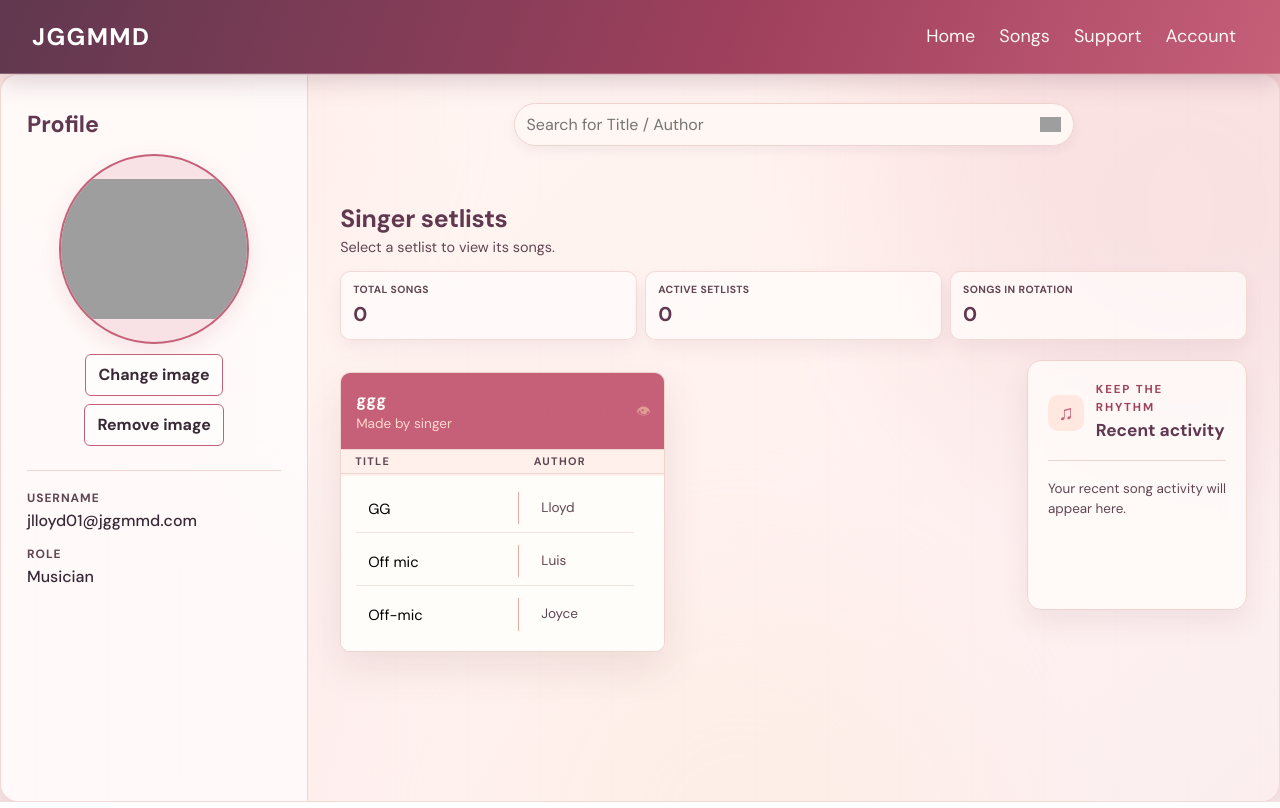
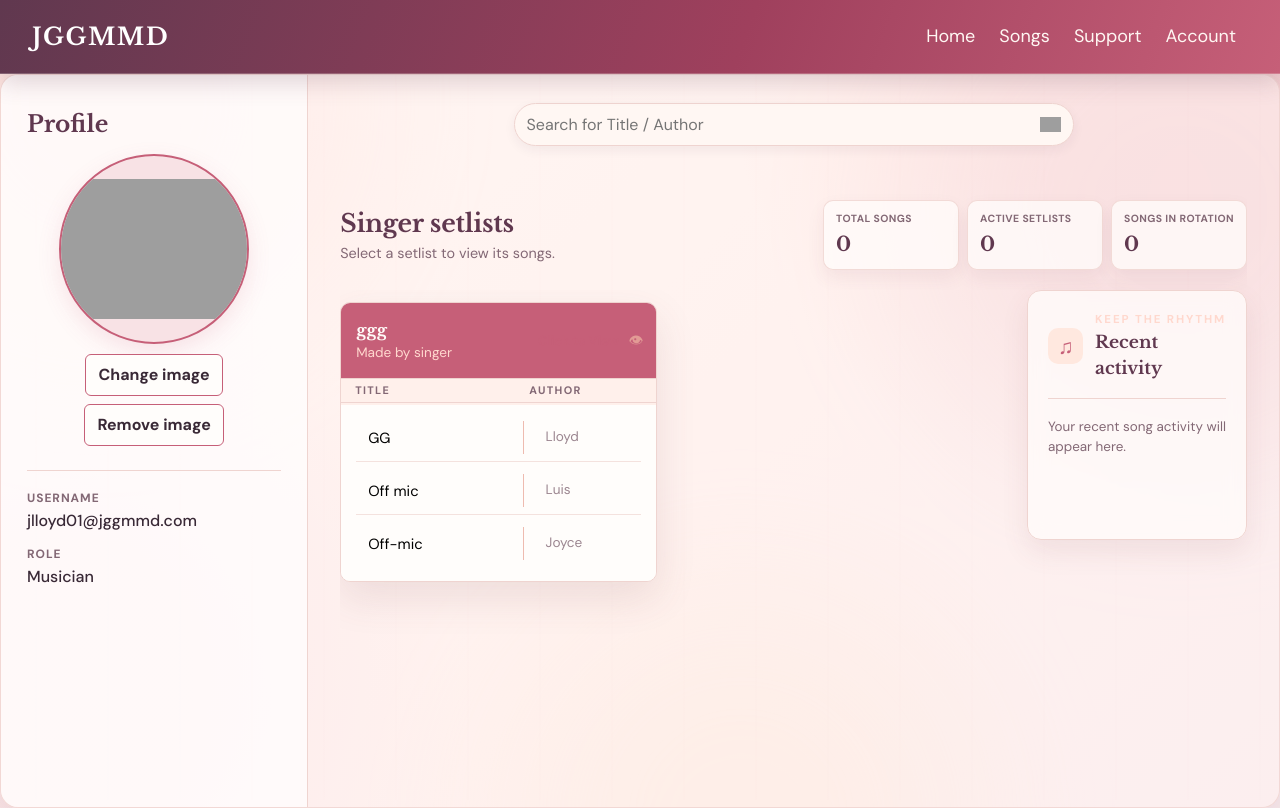
Before and after one commit to Dino0207/JGGMMD, a PHP site: page /jggmmd.php in a window 1280 px wide. Run offline with PHP 8.4, Linux system fonts and the light colour scheme; a user stored in the database is signed in; data comes from the database, SQL or seed files in the repository; some libraries are stand-ins or nearby versions; grey boxes are pictures that could not be loaded.

Commit message:
Revert "redesign"
This reverts commit 305c9e6d56e985af3d9eb882e888f234156086d1.

```diff
--- a/frontend/styles.css
+++ b/frontend/styles.css
@@ -1,4 +1,4 @@
-@import url("https://fonts.googleapis.com/css2?family=DM+Sans:wght@400;500;700&display=swap");
+@import url("https://fonts.googleapis.com/css2?family=DM+Sans:wght@400;500;700&family=Libre+Baskerville:wght@700&display=swap");
 
 :root {
     --primary-color: #176b68;
@@ -34,6 +34,10 @@ body {
     line-height: 1.5;
 }
 
+h1, h2, h3, .navbar h1, .navbar h2 {
+    font-family: "Libre Baskerville", serif;
+}
+
 .navbar {
     position: sticky;
     top: 0;
@@ -57,6 +61,8 @@ body {
 }
 
 
+
+/* Warm studio palette and dashboard polish */
 :root {
     --primary-color: #c65f78;
     --secondary-color: #e9aa9d;
@@ -65,7 +71,7 @@ body {
     --surface-color: #fffdfb;
     --text-color: #392936;
     --input-boxes: #fff0eb;
-    --muted-color: #604653;
+    --muted-color: #836875;
     --border-color: #efd4d0;
     --accent-plum: #60384f;
     --accent-lavender: #f8e2e5;
@@ -163,7 +169,8 @@ body::before {
     background: rgb(255 253 251 / 88%);
 }
 .song-list-header {
-    position: static;
+    position: sticky;
+    top: 0;
     z-index: 1;
     display: grid;
     grid-template-columns: minmax(0, 1.35fr) minmax(0, 1fr);
@@ -371,7 +378,7 @@ body::after {
     box-shadow: 0 8px 18px rgb(117 62 78 / 7%);
 }
 .stat-card span { display: block; color: var(--muted-color); font-size: 0.65rem; font-weight: 700; letter-spacing: 0.04em; text-transform: uppercase; }
-.stat-card strong { display: block; margin-top: 2px; color: var(--accent-plum); font-size: 1.25rem; }
+.stat-card strong { display: block; margin-top: 2px; color: var(--accent-plum); font-family: "Libre Baskerville", serif; font-size: 1.25rem; }
 .dashboard-lower {
     display: grid;
     grid-template-columns: minmax(0, 1fr) minmax(220px, 0.32fr);
@@ -744,7 +751,8 @@ body::after {
 }
 
 .setlist-heading {
-    position: relative;
+    position: sticky;
+    top: 0;
     z-index: 1;
     flex: 0 0 auto;
     padding: 15px;
@@ -802,8 +810,8 @@ body::after {
     gap: 6px;
     margin: 0;
     padding: 12px 15px 15px;
-    overflow: visible;
-    overscroll-behavior: auto;
+    overflow-y: auto;
+    overscroll-behavior: contain;
 }
 .setlist-song { display: grid; grid-template-columns: minmax(0, 1fr) auto; justify-content: stretch; align-items: center; gap: 10px; }
 .setlist-song-title,
@@ -1549,8 +1557,7 @@ body::after {
 
 .sbody .hero .setlist-container .setlist-items {
     width: calc(50% - 10px);
-    height: auto;
-    min-height: 0;
+    height: 280px;
     max-width: none;
     padding: 0;
     border: 1px solid var(--border-color);
@@ -1632,7 +1639,7 @@ body::after {
     .sbody .s-bar { padding: 20px 18px 8px; }
     .sbody .hero { padding: 16px 18px 28px; }
     .setlist-toolbar { padding-bottom: 16px; }
-    .sbody .hero .setlist-container .setlist-items { width: 100%; height: auto; min-height: 0; }
+    .sbody .hero .setlist-container .setlist-items { width: 100%; height: 230px; min-height: 210px; }
 }
 
 @media (max-width: 450px) {
@@ -1643,12 +1650,13 @@ body::after {
 }
 
 .dashboard-lower .setlist-container {
-    height: auto;
-    min-height: 0;
-    overflow: visible;
+    height: min(560px, calc(100vh - 320px));
+    min-height: 260px;
+    overflow-y: auto;
+    overflow-x: hidden;
     align-content: start;
-    overscroll-behavior: auto;
-    scrollbar-gutter: auto;
+    overscroll-behavior: contain;
+    scrollbar-gutter: stable;
 }
 
 .setlist-items > .song-list-header,
@@ -1669,176 +1677,15 @@ body::after {
     flex: 0 0 24px;
 }
 
-.setlist-toolbar {
-    position: static;
-    display: grid;
-    grid-template-columns: minmax(0, 1fr) auto auto;
-    align-items: center;
-    overflow: visible;
-}
-.setlist-toolbar > div { min-width: 0; }
-.setlist-title-group {
-    display: grid;
-    grid-template-columns: auto minmax(220px, 360px);
-    align-items: center;
-    column-gap: 22px;
-    min-width: 0;
-}
-.setlist-title-group h2,
-.setlist-title-group > p { grid-column: 1; }
-.setlist-title-group .search-field {
-    grid-column: 2;
-    grid-row: 1 / span 2;
-    display: flex;
-    align-items: center;
-    gap: 8px;
-    width: 100%;
-    padding: 0 12px;
-    border: 1px solid var(--border-color);
-    border-radius: 24px;
-    background: var(--surface-color);
-    box-shadow: 0 4px 12px rgb(59 31 63 / 6%);
-}
-.setlist-title-group .search-field input[type="search"] {
-    width: 100%;
-    min-width: 0;
-    padding: 10px 0;
-    border: 0;
-    outline: 0;
-    background: transparent;
-    color: var(--text-color);
-    font: inherit;
-}
-.setlist-title-group .search-field:focus-within {
-    border-color: var(--primary-color);
-    box-shadow: 0 0 0 3px rgb(198 95 120 / 18%);
-}
-.setlist-title-group .search-icon { width: 21px; height: 21px; object-fit: contain; }
-.dashboard-lower .setlist-container {
-    height: auto;
-    min-height: 0;
-    overflow: visible;
-    overscroll-behavior: auto;
-    scrollbar-gutter: auto;
-}
-.sbody .hero .setlist-container { overflow: visible; }
-.sbody .hero .setlist-container .setlist-items {
-    position: relative;
-    height: 280px;
-    min-height: 280px;
-}
-.setlist-songs {
-    overflow-y: auto;
-    overscroll-behavior: contain;
-    scrollbar-gutter: stable;
-}
-.setlist-card-footer {
-    display: flex;
-    flex: 0 0 32px;
-    align-items: center;
-    justify-content: flex-end;
-    gap: 6px;
-    min-height: 32px;
-    padding: 4px 12px;
-    border-top: 1px solid var(--border-color);
-    color: var(--muted-color);
-    font-size: 0.75rem;
-}
-.setlist-view-icon { font-size: 1rem; line-height: 1; }
-.setlist-song-author { opacity: 1; }
-.empty-setlist-songs { color: var(--muted-color); opacity: 1; }
-.song-list-header { color: var(--muted-color); }
-.activity-widget .widget-eyebrow { color: var(--third-color); }
-.stat-card strong { font-family: inherit; }
-.empty-setlist-state {
-    display: grid;
-    min-height: 100%;
-    place-items: center;
-    padding: 10px 54px;
-    text-align: center;
-}
-.empty-setlist-add {
-    position: absolute;
-    right: 12px;
-    bottom: 44px;
-    display: grid;
-    width: 40px;
-    height: 40px;
-    place-items: center;
-    padding: 0;
-    border: 1px solid var(--primary-color);
-    border-radius: 50%;
-    background: transparent;
-    color: var(--primary-color);
-    cursor: pointer;
-    font: inherit;
-    font-size: 1.6rem;
-    line-height: 1;
-    transition: background-color 160ms ease, color 160ms ease;
-}
-.empty-setlist-add:hover { background: var(--primary-color); color: #ffffff; }
-.empty-setlist-add:focus-visible { outline: 3px solid rgb(159 64 93 / 35%); outline-offset: 2px; }
-
-@media (min-width: 961px) and (max-width: 1440px) {
-    .setlist-toolbar {
-        grid-template-columns: minmax(0, 1fr) auto;
-        column-gap: 20px;
-        row-gap: 12px;
-    }
-    .setlist-title-group { grid-column: 1; grid-row: 1; }
-    .dashboard-stats {
-        grid-column: 1 / -1;
-        grid-row: 2;
-        width: 100%;
-        margin-left: 0;
-        grid-template-columns: repeat(3, minmax(0, 1fr));
-    }
-    #new-setlist { grid-column: 2; grid-row: 1; justify-self: end; }
-}
-
 @media (max-width: 960px) {
-    .setlist-toolbar { grid-template-columns: minmax(0, 1fr) auto; }
-    .setlist-title-group { grid-template-columns: minmax(0, 1fr); row-gap: 8px; }
-    .setlist-title-group h2,
-    .setlist-title-group > p,
-    .setlist-title-group .search-field { grid-column: 1; }
-    .setlist-title-group h2 { grid-row: 1; }
-    .setlist-title-group > p { grid-row: 2; }
-    .setlist-title-group .search-field { grid-row: 3; max-width: 440px; }
+    .dashboard-lower .setlist-container {
+        height: min(520px, calc(100vh - 270px));
+    }
 }
 
 @media (max-width: 700px) {
-    .setlist-title-group { width: 100%; }
-    .setlist-title-group .search-field { max-width: none; }
-}
-
-@media (max-width: 450px) {
-    .setlist-toolbar { grid-template-columns: minmax(0, 1fr); }
-    .setlist-toolbar > button { width: 100%; }
-}
-
-.setlist-title-group .search-field input[type="search"]::placeholder {
-    color: var(--muted-color);
-    opacity: 1;
-}
-
-@media (min-width: 761px) {
-    .mbody { overflow: clip; }
-    .profile-cont {
-        position: sticky;
-        top: 74px;
-        align-self: flex-start;
-        height: calc(100vh - 74px);
-        min-height: 0;
-        overflow-y: auto;
-        overscroll-behavior: contain;
-    }
-}
-
-@media (max-width: 760px) {
-    .profile-cont {
-        position: static;
-        height: auto;
-        overflow: visible;
-    }
-}
+    .dashboard-lower .setlist-container {
+        height: min(500px, calc(100vh - 250px));
+        min-height: 220px;
+    }
+}
```
